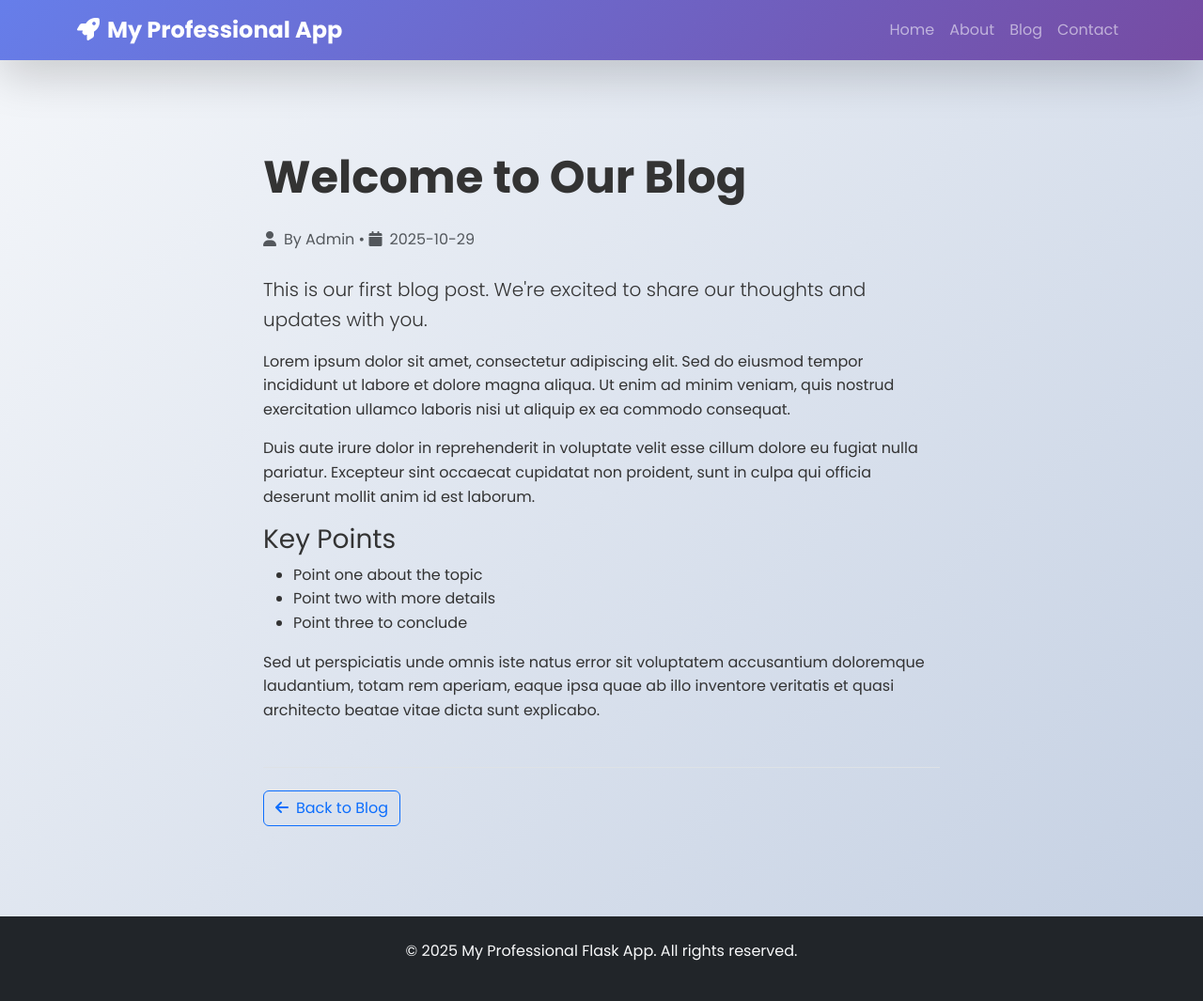
After one commit to NetkovJordan/kv-test-integration, a Flask app: page /blog/1 in a window 1280 px wide. The commit adds this page. Shown: the whole page at 94% size. Run offline with Flask 3, Linux system fonts and the light colour scheme.

Commit message:
add blog feature

```diff
--- a/app.py
+++ b/app.py
@@ -1,6 +1,31 @@
 from flask import Flask, render_template
 
 app = Flask(__name__)
+
+# Sample blog posts data (in a real app, this would come from a database)
+blog_posts = [
+    {
+        'id': 1,
+        'title': 'Welcome to Our Blog',
+        'content': 'This is our first blog post. We\'re excited to share our thoughts and updates with you.',
+        'date': '2025-10-29',
+        'author': 'Admin'
+    },
+    {
+        'id': 2,
+        'title': 'The Power of Flask',
+        'content': 'Flask is a lightweight WSGI web application framework. It\'s designed to make getting started quick and easy.',
+        'date': '2025-10-28',
+        'author': 'Developer'
+    },
+    {
+        'id': 3,
+        'title': 'Modern Web Design',
+        'content': 'Modern web design focuses on user experience, accessibility, and responsive layouts.',
+        'date': '2025-10-27',
+        'author': 'Designer'
+    }
+]
 
 @app.route('/')
 def home():
@@ -14,5 +39,16 @@ def about():
 def contact():
     return render_template('contact.html')
 
+@app.route('/blog')
+def blog():
+    return render_template('blog.html', posts=blog_posts)
+
+@app.route('/blog/<int:post_id>')
+def blog_post(post_id):
+    post = next((p for p in blog_posts if p['id'] == post_id), None)
+    if post:
+        return render_template('blog_post.html', post=post)
+    return render_template('404.html'), 404
+
 if __name__ == '__main__':
     app.run(debug=True)
--- a/templates/base.html
+++ b/templates/base.html
@@ -28,6 +28,9 @@
                         <a class="nav-link" href="/about" data-aos="fade-down" data-aos-delay="200">About</a>
                     </li>
                     <li class="nav-item">
+                        <a class="nav-link" href="/blog" data-aos="fade-down" data-aos-delay="250">Blog</a>
+                    </li>
+                    <li class="nav-item">
                         <a class="nav-link" href="/contact" data-aos="fade-down" data-aos-delay="300">Contact</a>
                     </li>
                 </ul>
--- /dev/null
+++ b/templates/blog_post.html
@@ -0,0 +1,38 @@
+{% extends "base.html" %}
+
+{% block title %}{{ post.title }} - Blog{% endblock %}
+
+{% block content %}
+<section class="py-5">
+    <div class="container">
+        <div class="row justify-content-center">
+            <div class="col-lg-8">
+                <article data-aos="fade-up">
+                    <h1 class="display-5 fw-bold mb-4">{{ post.title }}</h1>
+                    <div class="mb-4 text-muted">
+                        <i class="fas fa-user me-2"></i>By {{ post.author }} •
+                        <i class="fas fa-calendar me-2"></i>{{ post.date }}
+                    </div>
+                    <div class="blog-content">
+                        <p class="lead">{{ post.content }}</p>
+                        <p>Lorem ipsum dolor sit amet, consectetur adipiscing elit. Sed do eiusmod tempor incididunt ut labore et dolore magna aliqua. Ut enim ad minim veniam, quis nostrud exercitation ullamco laboris nisi ut aliquip ex ea commodo consequat.</p>
+                        <p>Duis aute irure dolor in reprehenderit in voluptate velit esse cillum dolore eu fugiat nulla pariatur. Excepteur sint occaecat cupidatat non proident, sunt in culpa qui officia deserunt mollit anim id est laborum.</p>
+                        <h3>Key Points</h3>
+                        <ul>
+                            <li>Point one about the topic</li>
+                            <li>Point two with more details</li>
+                            <li>Point three to conclude</li>
+                        </ul>
+                        <p>Sed ut perspiciatis unde omnis iste natus error sit voluptatem accusantium doloremque laudantium, totam rem aperiam, eaque ipsa quae ab illo inventore veritatis et quasi architecto beatae vitae dicta sunt explicabo.</p>
+                    </div>
+                    <div class="mt-5 pt-4 border-top">
+                        <a href="/blog" class="btn btn-outline-primary">
+                            <i class="fas fa-arrow-left me-2"></i>Back to Blog
+                        </a>
+                    </div>
+                </article>
+            </div>
+        </div>
+    </div>
+</section>
+{% endblock %}
```
Also changed, not shown: templates/404.html (added, +18 -0 lines), templates/blog.html (added, +34 -0 lines), 1 other file.
